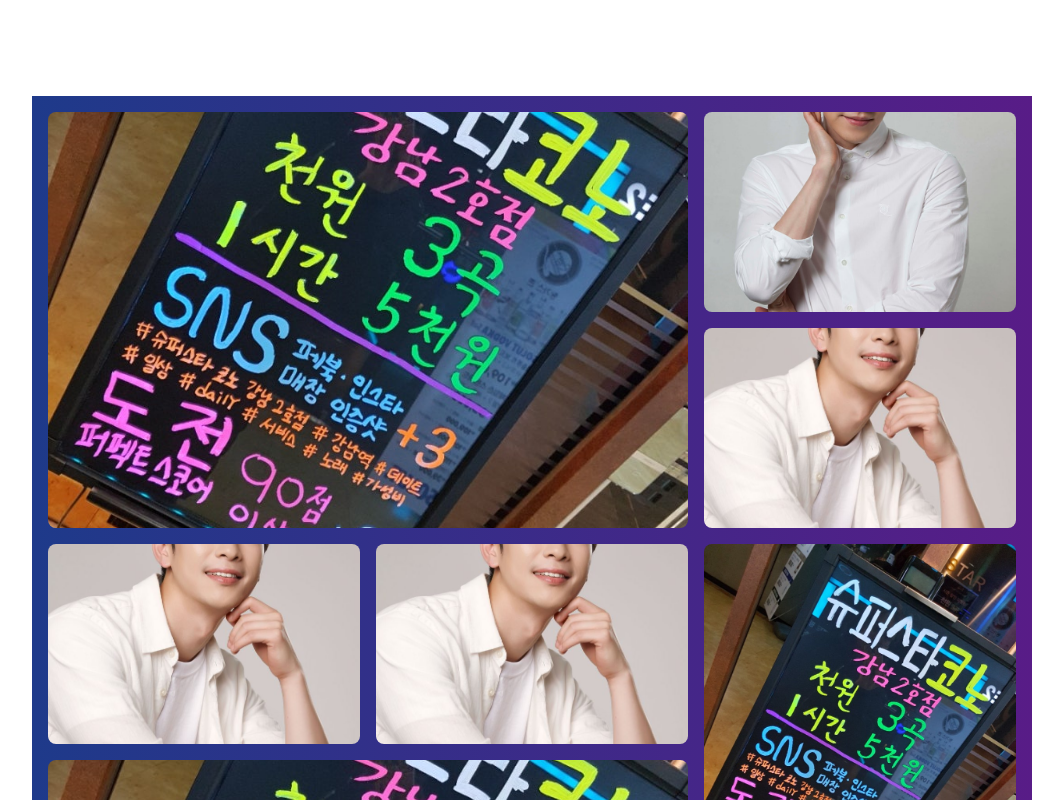
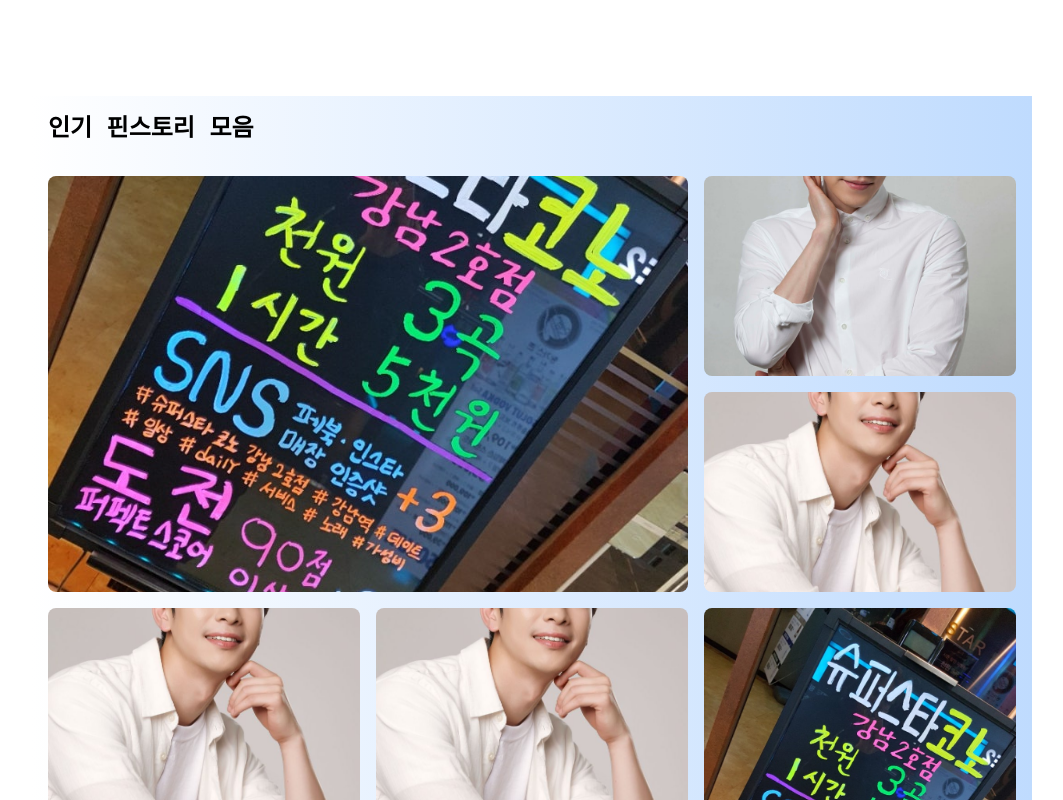
Before and after one commit to Codgm/PinAD_TedinIT, a Next.js app: page /test in a window 1280 px wide. Shown: the top 800 px of the page, without its empty margins (96-1159 px from the left). Built offline with nearby package versions, Linux system fonts and the light colour scheme.

Commit message:
feat-HotStory UI 적용

```diff
--- a/src/app/components/home2.js
+++ b/src/app/components/home2.js
@@ -9,6 +9,7 @@ import MapList from './maplist';
 import WritePinStory from './writepinstory';
 import NavBar from './navbar';
 import LanguageSwitcher from './languageswitcher';
+import NewUI from './hotStoryUI';
 
 export default function Home2() {
   const [isChecked, setIsChecked] = useState(false);
@@ -129,6 +130,7 @@ export default function Home2() {
               <span className={styles.slider}></span>
             </label>
             <MapList pins={pins} showAllPins={!isChecked}/>
+            {/* <NewUI/> */}
             {/* {isChecked ? <PopularRecentPinStory/> : <MapList pins={pins} showAllPins={!isChecked} />} */}
             {isSearchBarOpen && (
               <div className={styles.searchBarModal}>
--- a/src/app/components/hotStoryUI.js
+++ b/src/app/components/hotStoryUI.js
@@ -11,12 +11,19 @@ const getRandomImage = () => {
   const randomIndex = Math.floor(Math.random() * imageOptions.length);
   return imageOptions[randomIndex];
 };
+
 const images = Array.from({ length: 20 }, getRandomImage);
 
 const NewUI = () => {
   return (
-    <div className="bg-gradient-to-r from-blue-900 to-purple-900 p-4">
-      <div className="grid grid-cols-1 sm:grid-cols-2 lg:grid-cols-3 gap-4 auto-rows-[200px] grid-flow-dense">
+    <div className="relative bg-gradient-to-r from-white to-blue-200 p-4 h-screen overflow-auto">
+    {/* Header Text */}
+      <header className="absolute top-4 left-4 text-black text-2xl font-bold">
+        인기 핀스토리 모음
+      </header>
+
+      {/* Grid Container */}
+      <div className="grid grid-cols-1 sm:grid-cols-2 lg:grid-cols-3 gap-4 auto-rows-[200px] grid-flow-dense mt-16">
         {images.map((src, index) => {
           let spanCols = 'col-span-1';
           let spanRows = 'row-span-1';
@@ -29,9 +36,17 @@ const NewUI = () => {
           }
 
           return (
-            <div key={index} className={`relative ${spanCols} ${spanRows}`}>
-              <img src={src} alt={`Image ${index}`} className="w-full h-full object-cover rounded-lg" />
-            </div>
+            <React.Fragment key={index}>
+              {index % 7 === 0 && index !== 0 ? (
+                <div className="relative col-span-full row-span-1 bg-yellow-500 text-black flex justify-center items-center p-4">
+                  <span className="text-xl font-semibold">광고 배너</span>
+                </div>
+              ) : null}
+
+              <div className={`relative ${spanCols} ${spanRows}`}>
+                <img src={src} alt={`Image ${index}`} className="w-full h-full object-cover rounded-lg" />
+              </div>
+            </React.Fragment>
           );
         })}
       </div>
--- a/src/app/components/navbar.js
+++ b/src/app/components/navbar.js
@@ -41,7 +41,7 @@ const NavBar = ({ writeModal, popularstory }) => {
     const [active, setActive] = useState(0);
 
     return (
-        <div className='max-h-[4.4rem] z-30 justify-between'>
+        <div className='absolute bottom-0 left-0 w-full max-h-[4.4rem] z-30 justify-between'>
             <ul className=' bg-gray-100 flex w-auto justify-center relative opacity'>
                 <span className={`bg-gradient-to-r from-purple-300 to-purple-500 duration-500 ${Menus[active].dis} h-16 w-16 absolute
                 -top-5 rounded-full transition-transform items-center shadow-sm`}>
--- a/src/app/styles/Home.module.css
+++ b/src/app/styles/Home.module.css
@@ -26,7 +26,7 @@
   height: 90vh;
   display: flex;
   flex-direction: column;
-
+  position: relative;
   background-color: white;
   overflow: hidden;
   border-radius: 20px;
```
